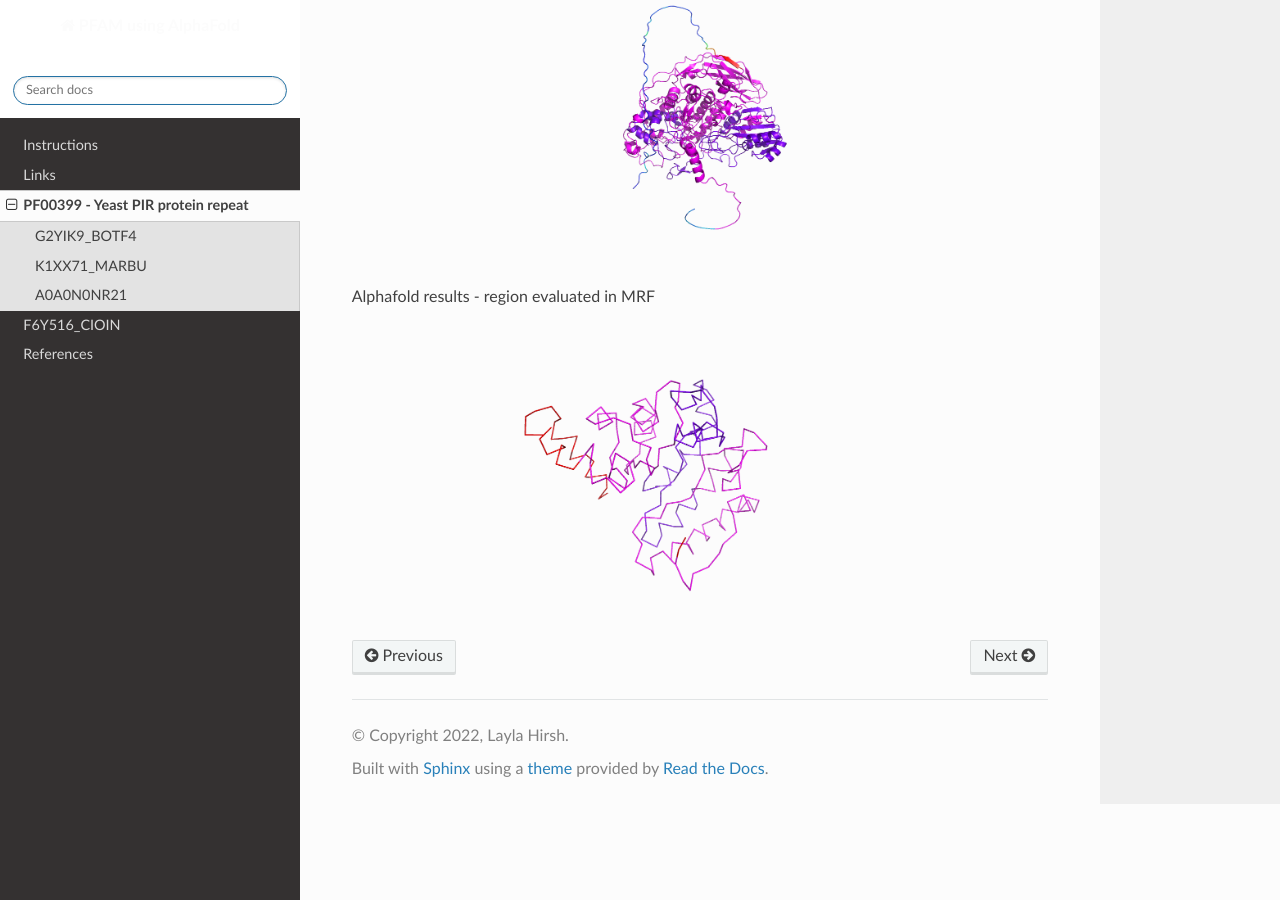
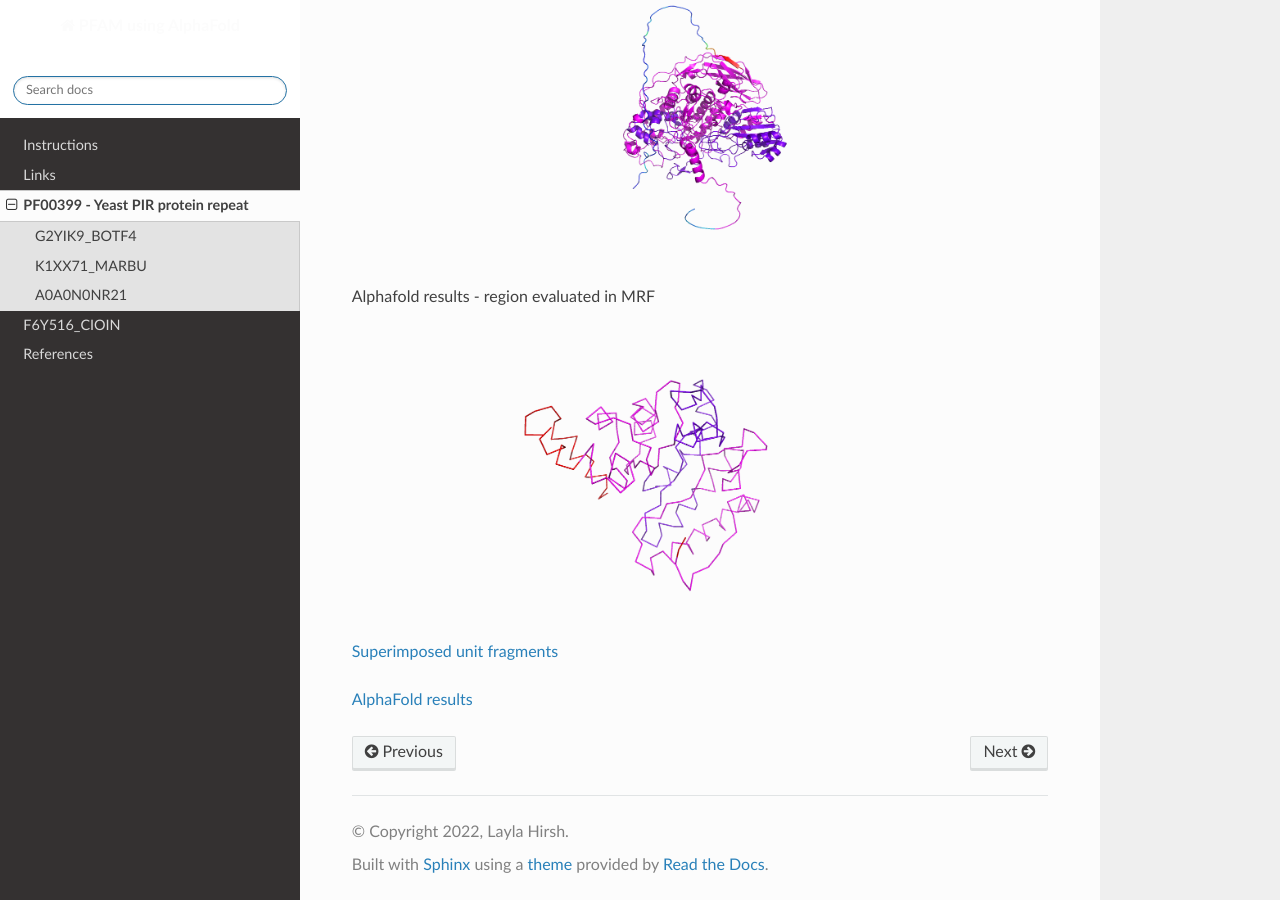
Before and after one commit to DraLaylaHirsh/AlphaFoldPfam, a Sphinx documentation site: the page built from docs/PF00399.rst, in a window 1280 px wide and 900 px high, scrolled down 5404 px. Built offline with Sphinx 7.4.7 and the Read the Docs theme 2.0.0, drawn with Linux system fonts in a browser that asks for light colours.

Commit message:
Update PF00399.rst

```diff
--- a/docs/PF00399.rst
+++ b/docs/PF00399.rst
@@ -217,3 +217,7 @@ Alphafold results - units from MRF
 Alphafold results - region evaluated in MRF
 
 .. image:: /images/A0A0N0NR21alphafoldregion.png
+
+`Superimposed unit fragments <https://github.com/DraLaylaHirsh/AlphaFoldPfam/blob/cf74a8a51ffb012e1e02264ed0ea4faf61052ee9/docs/resultA0A0N0NR21.pdb>`_
+
+`AlphaFold results <https://github.com/DraLaylaHirsh/AlphaFoldPfam/blob/cf74a8a51ffb012e1e02264ed0ea4faf61052ee9/docs/A0A0N0NR21PF00399_804d5.result.zip>`_
```
